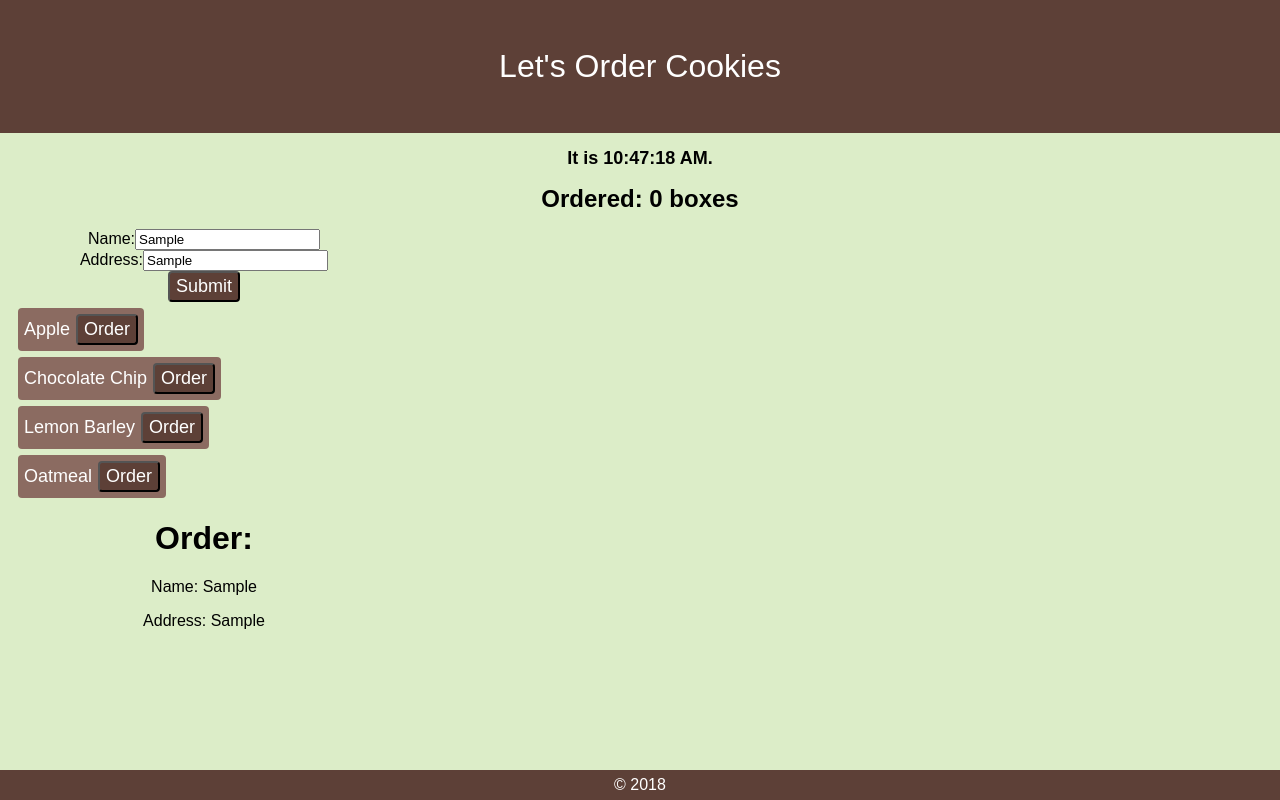
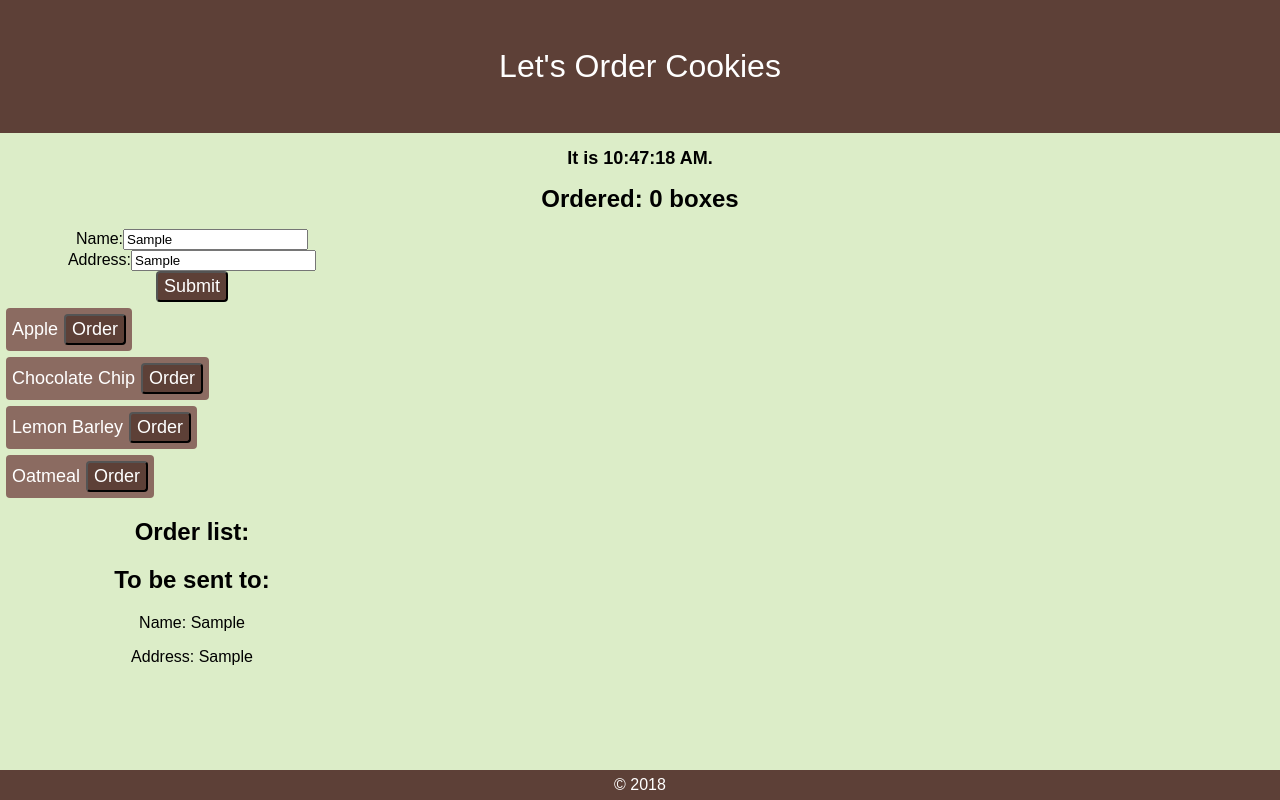
Before and after one commit to turtle96/cookies, a React (Create React App) app: page / in a window 1280 px wide. Both pictures are taken after typing "Sample", "Sample" into the empty fields and a click on the input "Submit". Built offline with nearby package versions, Linux system fonts and the light colour scheme.

Commit message:
show order list

```diff
--- a/src/App.css
+++ b/src/App.css
@@ -49,7 +49,6 @@ body {
   width: 100%;
   height: 100%;
   display: table;
-  margin: 0 12px;
 }
 
 .BoxesWrapper {
--- a/src/Order.js
+++ b/src/Order.js
@@ -30,20 +30,15 @@ class Order extends Component {
 
     newOrders[item] = newOrders[item] + 1;
 
-    this.setState({orders: newOrders}, function () {
-      console.log(this.state.orders);
-    });
+    this.setState({orders: newOrders});
   }
 
   submitForm(name, address) {
-    if (!name && !address) {
+    if (!name || !address) {
       return;
     }
 
-    this.setState({name: name, address: address, show: true}, () => {
-      console.log('Name submitted: ' + this.state.name);
-      console.log('Address submitted: ' + this.state.address);
-    });
+    this.setState({name: name, address: address, show: true});
   }
 
   render() {
@@ -65,11 +60,18 @@ class Order extends Component {
   }
 
   renderSubmittedOrder() {
+    const orderList = Object.keys(this.state.orders).map((key, index) => {
+      return (<p key={key + index}>{key}: {this.state.orders[key]}</p>);
+    })
+
     if (this.state.show) {
       // todo style this
       return (
         <div>
-          <h1>Order:</h1>
+          <h2>Order list:</h2>
+          {orderList}
+
+          <h2>To be sent to:</h2>
           <p>Name: {this.state.name}</p>
           <p>Address: {this.state.address}</p>
         </div>
```
